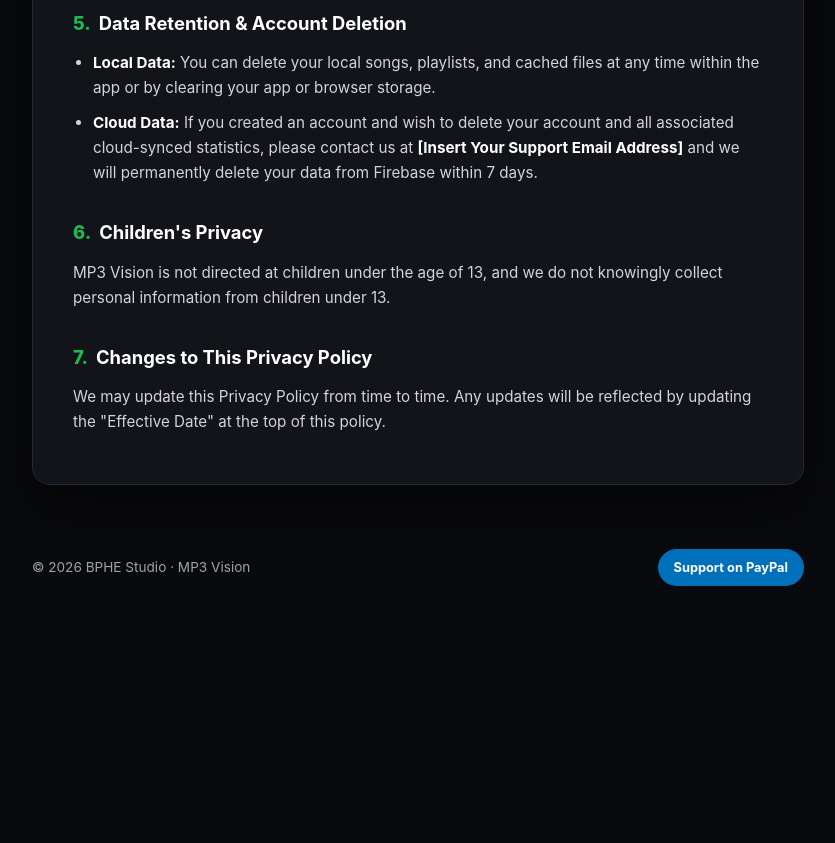
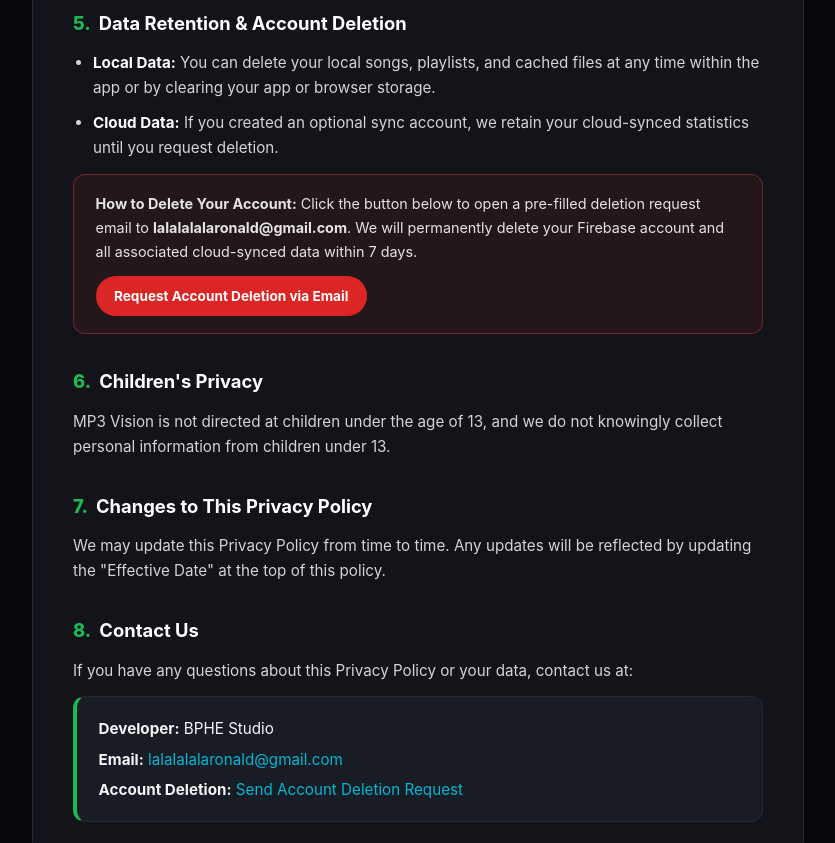
Before and after one commit to mp3vision/policy, a plain HTML site: page index.html in a window 1280 px wide. Shown: the part 1420-2263 px from the top of the page, without its empty margins (222-1057 px from the left). Before the commit the page ends 2054 px from the top, so only its background shows below. Drawn offline with Linux system fonts and the light colour scheme.

Commit message:
Update index.html

```diff
--- a/index.html
+++ b/index.html
@@ -188,6 +188,37 @@
       text-decoration: underline;
     }
 
+    .deletion-card {
+      background: rgba(239, 68, 68, 0.08);
+      border: 1px solid rgba(239, 68, 68, 0.35);
+      border-radius: 12px;
+      padding: 1.1rem 1.35rem;
+      margin-top: 0.85rem;
+    }
+
+    .deletion-card p {
+      margin: 0 0 0.75rem 0;
+      font-size: 0.9rem;
+      color: #e4e4e7;
+    }
+
+    .delete-btn {
+      display: inline-block;
+      background: #dc2626;
+      color: #ffffff;
+      font-weight: 700;
+      font-size: 0.85rem;
+      padding: 0.55rem 1.15rem;
+      border-radius: 999px;
+      text-decoration: none;
+      transition: background 0.2s ease;
+    }
+
+    .delete-btn:hover {
+      background: #b91c1c;
+      text-decoration: none;
+    }
+
     .contact-box {
       background: var(--bg-highlight);
       border: 1px solid var(--border-color);
@@ -199,7 +230,7 @@
     }
 
     .contact-box div {
-      margin-bottom: 0.3rem;
+      margin-bottom: 0.35rem;
     }
 
     .contact-box div:last-child {
@@ -321,12 +352,18 @@
         </ul>
       </section>
 
-      <section>
+      <section id="account-deletion">
         <h2><span class="num">5.</span> Data Retention &amp; Account Deletion</h2>
         <ul>
           <li><strong>Local Data:</strong> You can delete your local songs, playlists, and cached files at any time within the app or by clearing your app or browser storage.</li>
-          <li><strong>Cloud Data:</strong> If you created an account and wish to delete your account and all associated cloud-synced statistics, please contact us at <strong>[Insert Your Support Email Address]</strong> and we will permanently delete your data from Firebase within 7 days.</li>
+          <li><strong>Cloud Data:</strong> If you created an optional sync account, we retain your cloud-synced statistics until you request deletion.</li>
         </ul>
+        <div class="deletion-card">
+          <p><strong>How to Delete Your Account:</strong> Click the button below to open a pre-filled deletion request email to <strong>lalalalalaronald@gmail.com</strong>. We will permanently delete your Firebase account and all associated cloud-synced data within 7 days.</p>
+          <a class="delete-btn" href="mailto:lalalalalaronald@gmail.com?subject=Account%20Deletion%20Request%20%E2%80%94%20MP3%20Vision&body=Hello%20BPHE%20Studio%2C%0A%0APlease%20permanently%20delete%20my%20MP3%20Vision%20account%20and%20all%20associated%20cloud-synced%20data.%0A%0ARegistered%20Account%20Email%3A%20%5BEnter%20your%20account%20email%20here%5D%0A%0AThank%20you.">
+            Request Account Deletion via Email
+          </a>
+        </div>
       </section>
 
       <section>
@@ -339,6 +376,15 @@
         <p>We may update this Privacy Policy from time to time. Any updates will be reflected by updating the "Effective Date" at the top of this policy.</p>
       </section>
 
+      <section>
+        <h2><span class="num">8.</span> Contact Us</h2>
+        <p>If you have any questions about this Privacy Policy or your data, contact us at:</p>
+        <div class="contact-box">
+          <div><strong>Developer:</strong> BPHE Studio</div>
+          <div><strong>Email:</strong> <a href="mailto:lalalalalaronald@gmail.com">lalalalalaronald@gmail.com</a></div>
+          <div><strong>Account Deletion:</strong> <a href="mailto:lalalalalaronald@gmail.com?subject=Account%20Deletion%20Request%20%E2%80%94%20MP3%20Vision&body=Hello%20BPHE%20Studio%2C%0A%0APlease%20permanently%20delete%20my%20MP3%20Vision%20account%20and%20all%20associated%20cloud-synced%20data.%0A%0ARegistered%20Account%20Email%3A%20%5BEnter%20your%20account%20email%20here%5D%0A%0AThank%20you.">Send Account Deletion Request</a></div>
+        </div>
+      </section>
     </article>
   </main>
 
```
